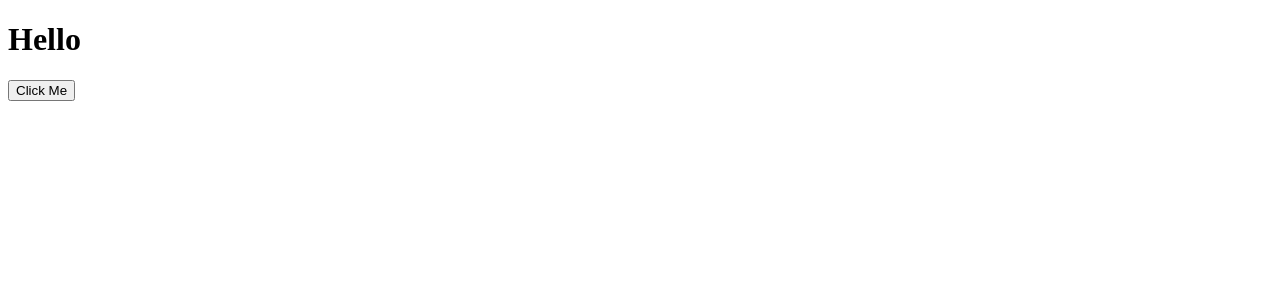
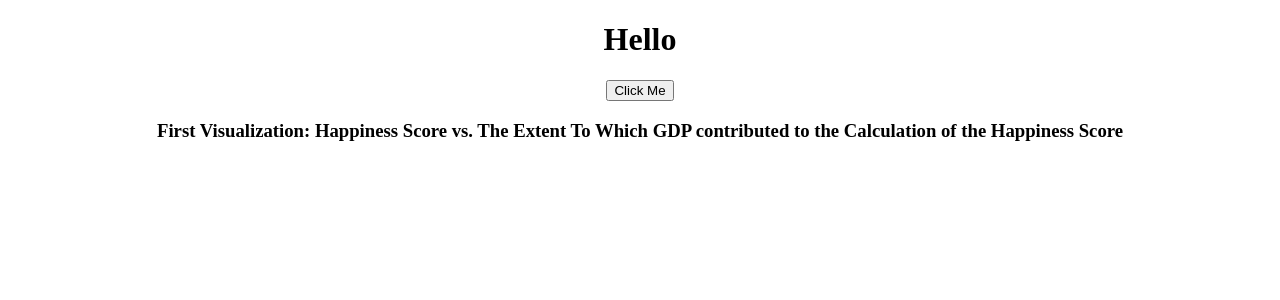
Before and after one commit to ahmedksultan/brimless-yankee, a Flask app: page / in a window 1280 px wide. Shown: the top 300 px of the page. Run offline with Flask 2, Linux system fonts and the light colour scheme; parts of the project's set-up code (start-up, migrations or seed data) failed here and were passed over; some libraries are stand-ins or nearby versions.

Commit message:
first visualization

```diff
--- a/static/app.js
+++ b/static/app.js
@@ -4,9 +4,9 @@ console.log(data)
 const countriesLollipop = function(data){
     console.log("hi");
     // set the dimensions and margins of the graph
-    var margin = {top: 10, right: 30, bottom: 40, left: 100},
-        width = 460 - margin.left - margin.right,
-        height = 10000 - margin.top - margin.bottom;
+    var margin = {top: 10, right: 30, bottom: 40, left: 50},
+        width = 600 - margin.left - margin.right,
+        height = 600 - margin.top - margin.bottom;
 
     // append the svg object to the body of the page
     var svg = d3.select("#viz")
@@ -21,43 +21,59 @@ const countriesLollipop = function(data){
 
     // Add X axis
     var x = d3.scaleLinear()
-        .domain([0, 10])
-        .range([ 0, width]);
+        .domain([0, d3.max(data.map((d) => d["Economy..GDP.per.Capita."]))])
+        // .domain([0, 5])
+        .range([ 0, width])
     svg.append("g")
         .attr("transform", "translate(0," + height + ")")
         .call(d3.axisBottom(x))
         .selectAll("text")
         .attr("transform", "translate(-10,0)rotate(-45)")
         .style("text-anchor", "end");
+    svg.append("text")
+        .attr("transform",
+              "translate(" + (width/2) + " ," +
+                             (height + 40) + ")")
+        .style("text-anchor", "middle")
+        .text(`Extent to which GDP contributes to the
+        calculation of the Happiness Score.`);
 
     // Y axis
-    var y = d3.scaleBand()
-    .range([ 0, height ])
-    .domain(data.map((d) => d.Country ))
-    .padding(1);
+    var y = d3.scaleLinear()
+    .domain([0, d3.max(data.map((d) => d["Happiness.Score"]))])
+    // .domain([0, 10])
+    .range([height, 0])
+    // .padding(1)
     svg.append("g")
-    .call(d3.axisLeft(y))
+    .call(d3.axisLeft(y));
+    svg.append("text")
+        .attr("transform",
+            "translate(" + (-margin.right) + " ," +
+                            (height/2) + ")" +
+            "rotate(-90)")
+        .style("text-anchor", "middle")
+        .text("Happiness Score");
 
 
-    // Lines
-    svg.selectAll("myline")
-    .data(data)
-    .enter()
-    .append("line")
-        .attr("x1", function(d) { return x(d["Happiness.Score"]); })
-        .attr("x2", x(0))
-        .attr("y1", function(d) { return y(d.Country); })
-        .attr("y2", function(d) { return y(d.Country); })
-        .attr("stroke", "grey")
+    // // Lines
+    // svg.selectAll("myline")
+    // .data(data)
+    // .enter()
+    // .append("line")
+    //     .attr("x1", function(d) { return x(d["Happiness.Score"]); })
+    //     .attr("x2", x(0))
+    //     .attr("y1", function(d) { return y(d.Country); })
+    //     .attr("y2", function(d) { return y(d.Country); })
+    //     .attr("stroke", "grey")
 
     // Circles
     svg.selectAll("mycircle")
     .data(data)
     .enter()
     .append("circle")
-        .attr("cx", function(d) { return x(d["Happiness.Score"]); })
-        .attr("cy", function(d) { return y(d.Country); })
-        .attr("r", "4")
+        .attr("cx", function(d) { return x(d["Economy..GDP.per.Capita."]); })
+        .attr("cy", function(d) { return y(d["Happiness.Score"]); })
+        .attr("r", "3")
         .style("fill", "#69b3a2")
         .attr("stroke", "black")
 }
--- /dev/null
+++ b/static/styles.css
@@ -0,0 +1,11 @@
+#viz{
+    display: flex;
+    align-items: center;
+    justify-content: center;
+}
+h3{
+    text-align: center;
+}
+*{
+    text-align: center;
+}
--- a/templates/index.html
+++ b/templates/index.html
@@ -3,6 +3,7 @@
 
 <head>
     <meta charset="utf-8">
+    <link rel="stylesheet" href="./static/styles.css">
     <script>
         // next line shows an error in the linter but works perfectly
         var data = {{ data | tojson }};
@@ -14,7 +15,8 @@
 <body>
     <h1>Hello</h1>
     <button onclick="render()">Click Me</button>
-    <div id="viz"></div>
+    <h3>First Visualization: Happiness Score vs. The Extent To Which GDP contributed to the Calculation of the Happiness Score</h3>
+    <div id="viz" class="viz-container"></div>
 </body>
 
 </html>
```
Also changed, not shown: doc/devlog.txt (+4 -3 lines).
